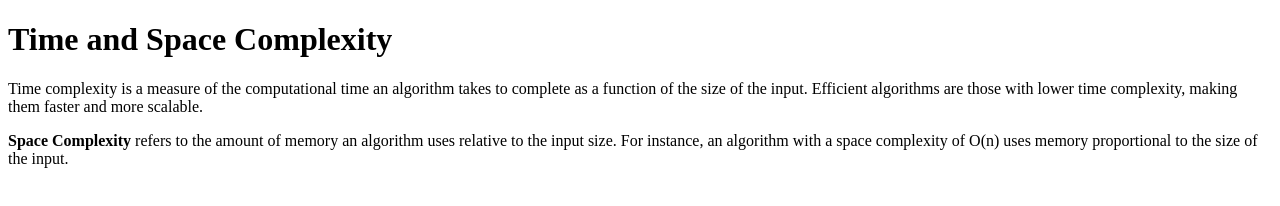
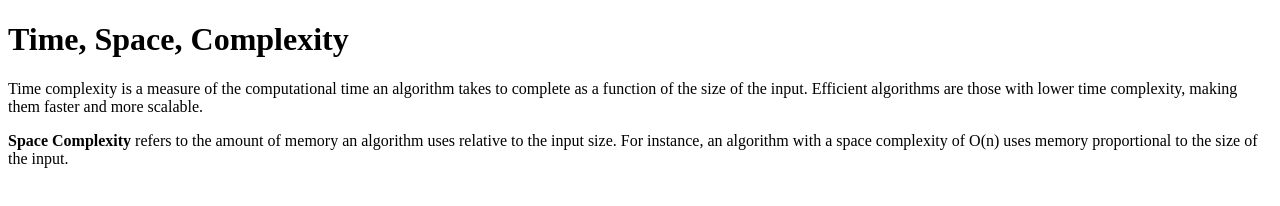
Before and after one commit to acciojob/time-and-space-complexity-Balramrawat, a website: page main.html in a window 1280 px wide. Drawn offline with Linux system fonts and the light colour scheme.

Commit message:
created a submission

```diff
--- a/main.html
+++ b/main.html
@@ -9,12 +9,18 @@
 
 <body>
 	<!-- the entire body must be written by student -->
-	<h1>Time and Space Complexity</h1>
+	<h1>Time, Space, Complexity</h1>
 	 <p>
-        Time complexity is a measure of the computational time an algorithm takes to complete as a function of the size of the input. Efficient algorithms are those with lower time complexity, making them faster and more scalable.
+        Time complexity is a measure of the computational time
+		 an algorithm takes to complete as a function of the size
+		 of the input. Efficient algorithms are those with lower
+		 time complexity, making them faster and more scalable.
     </p>
     <p>
-        <b>Space Complexity</b> refers to the amount of memory an algorithm uses relative to the input size. For instance, an algorithm with a space complexity of O(n) uses memory proportional to the size of the input.
+        <b>Space Complexity</b> refers to the amount of memory an
+		algorithm uses relative to the input size. For instance, an
+		algorithm with a space complexity of O(n) uses memory
+		proportional to the size of the input.
     </p>
     <script type="text/javascript" src="./script.js">
 </script>
```
